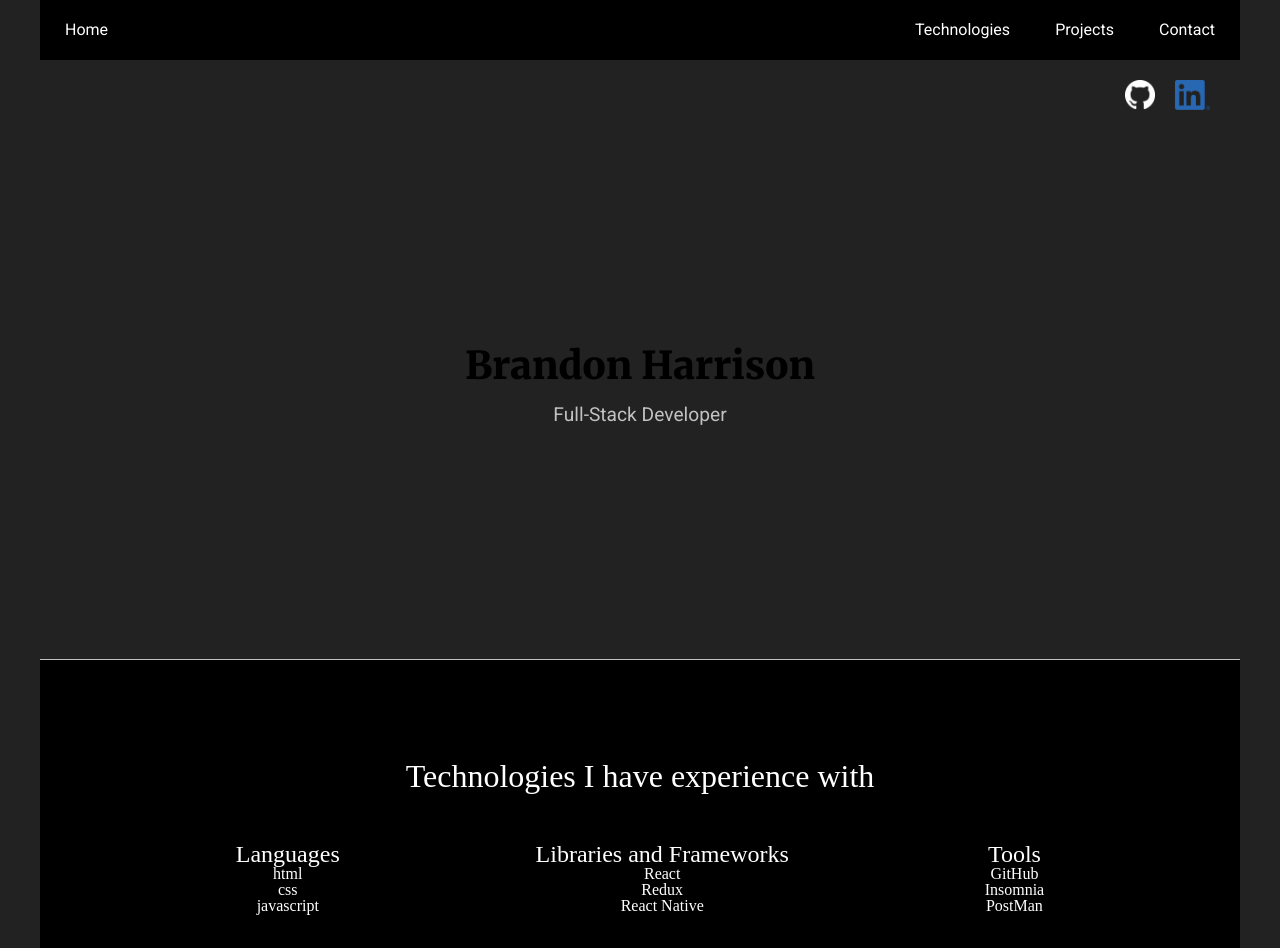
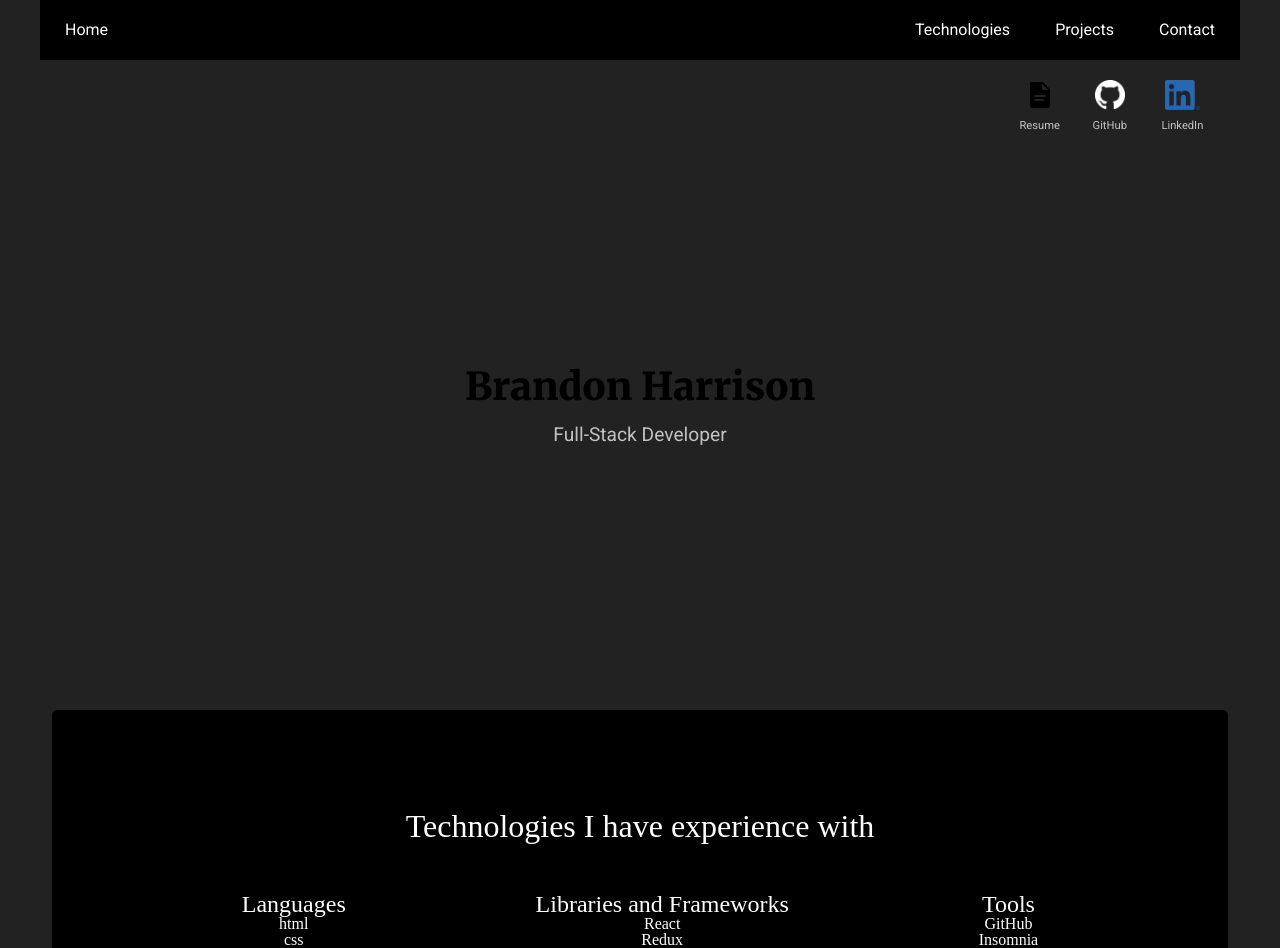
Before and after one commit to BrandonHarrison01/portfolio, a React (Create React App) app: page / in a window 1280 px wide. Shown: the top 948 px of the page. Built offline with nearby package versions, Linux system fonts and the light colour scheme.

Commit message:
added some stuff

```diff
--- a/src/App.js
+++ b/src/App.js
@@ -4,6 +4,8 @@ import './styling/App.scss';
 import NavBar from './components/NavBar'
 import TitlePage from './components/TitlePage'
 import TechnologiesPage from './components/TechnologiesPage'
+import Projects from './components/Projects'
+import About from './components/About'
 
 function App() {
   return (
@@ -11,6 +13,9 @@ function App() {
       <NavBar />
       <TitlePage />
       <TechnologiesPage />
+      {/* <Projects /> */}
+      {/* ↓ navigate to new page ↓ 😎 */}
+      {/* <About /> */}
     </div>
   );
 }
--- /dev/null
+++ b/src/components/About.js
@@ -0,0 +1,12 @@
+import React from 'react'
+
+function About() {
+    return(
+        <div>
+            <h1>About Me</h1>
+            <p>Lorem Ipsum is simply dummy text of the printing and typesetting industry. Lorem Ipsum has been the industry's standard dummy text ever since the 1500s, when an unknown printer took a galley of type and scrambled it to make a type specimen book. It has survived not only five centuries, but also the leap into electronic typesetting, remaining essentially unchanged. It was popularised in the 1960s with the release of Letraset sheets containing Lorem Ipsum passages, and more recently with desktop publishing software like Aldus PageMaker including versions of Lorem Ipsum.</p>
+        </div>
+    )
+}
+
+export default About
--- /dev/null
+++ b/src/components/Projects.js
@@ -0,0 +1,18 @@
+import React from 'react'
+
+import Steve from '../images/BlackJack-Counter.png'
+
+function Projects() {
+    return(
+        <div>
+            <div>
+                <img src={Steve} />
+                <p>
+                    description card counter
+                </p>
+            </div>
+        </div>
+    )
+}
+
+export default Projects
--- a/src/components/TitlePage.js
+++ b/src/components/TitlePage.js
@@ -3,13 +3,24 @@ import React from "react";
 import "../styling/TitlePage.scss";
 import GitHub from "../images/GitHub-Mark.png";
 import LinkedIn from "../images/LinkedIn.png";
+import Resume from "../images/Resume.png";
 
 function TitlePage() {
   return (
     <div className='header-page'>
       <div className='logos'>
-        <img className='logo' src={GitHub} />
-        <img className='logo' src={LinkedIn} />
+        <a>
+          <img className='logo' src={Resume} />
+          <p>Resume</p>
+        </a>
+        <a href='https://github.com/BrandonHarrison01' target='_blank' >
+          <img className='logo' src={GitHub} />
+          <p>GitHub</p>
+        </a>
+        <a href='https://www.linkedin.com/in/brandon-harrison-01/' target='_blank' >
+          <img className='logo' src={LinkedIn} />
+          <p>LinkedIn</p>
+        </a>
       </div>
       <div className='title'>
         <h1>Brandon Harrison</h1>
--- a/src/styling/NavBar.scss
+++ b/src/styling/NavBar.scss
@@ -14,4 +14,12 @@
         width: 300px;
         justify-content: space-between;
     }
+
+    p {
+
+        &:hover {
+            text-decoration: underline;
+        }
+    }
+
 }
--- a/src/styling/TechnologiesPage.scss
+++ b/src/styling/TechnologiesPage.scss
@@ -1,10 +1,13 @@
 .tech-page {
     color: white;
-    width: 100%;
+    width: 98%;
     height: 400px;
     background-color: black;
-    border-bottom: 1px solid white;
+    // border-bottom: 1px solid white;
+    margin: 0 auto;
     text-align: center;
+    border-radius: 5px;
+    margin-top: 50px;
 
     h1 {
         font-size: 2rem;
--- a/src/styling/TitlePage.scss
+++ b/src/styling/TitlePage.scss
@@ -1,7 +1,7 @@
 .header-page {
     height: 600px;
     width: 100%;
-    border-bottom: 1px solid rgb(194, 194, 194);
+    // border-bottom: 1px solid rgb(194, 194, 194);
 
     .logos {
         // border: 1px solid white;
@@ -9,10 +9,30 @@
         display: flex;
         justify-content: flex-end;
         padding-right: 20px;
+        text-align: center;
+
+        a {
+            text-decoration: none;
+
+            &:hover {
+
+                .logo{
+                    height: 33px;
+                    margin: 18.5px 18.5px 0;
+                }
+            }
+        }
 
         .logo {
             height: 30px;
-            margin: 20px 10px 0;
+            margin: 20px 20px 1.5px;
+        }
+
+        p {
+            font-family: 'Roboto', sans-serif;
+            color: rgb(194, 194, 194);
+            margin-top: 5px;
+            font-size: .7rem;
         }
     }
 }
```
Also changed, not shown: src/images/BlackJack-Counter.png (added), src/images/Resume.png (added).
